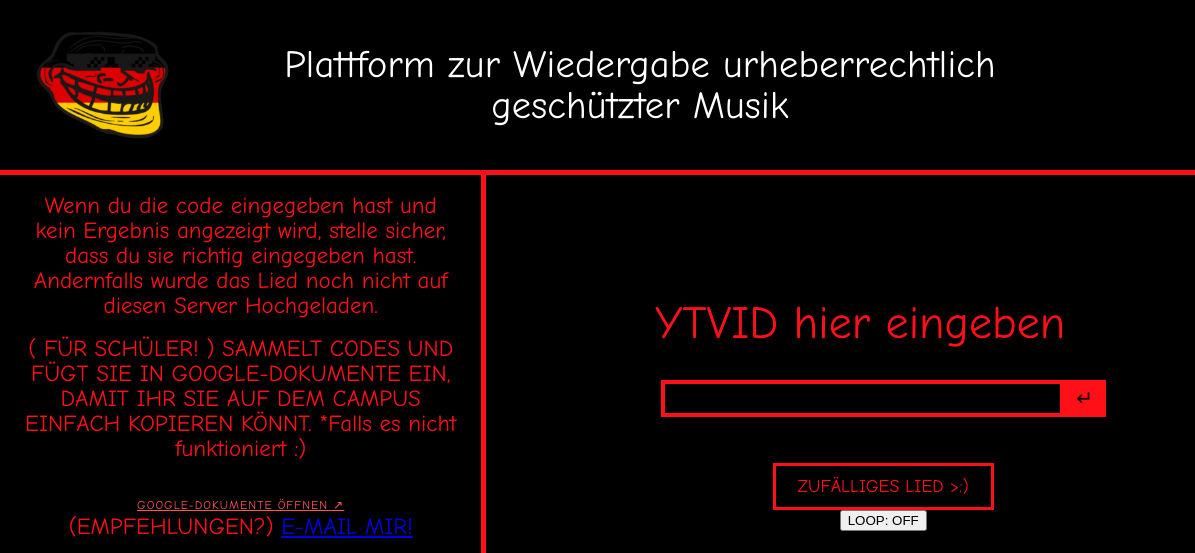
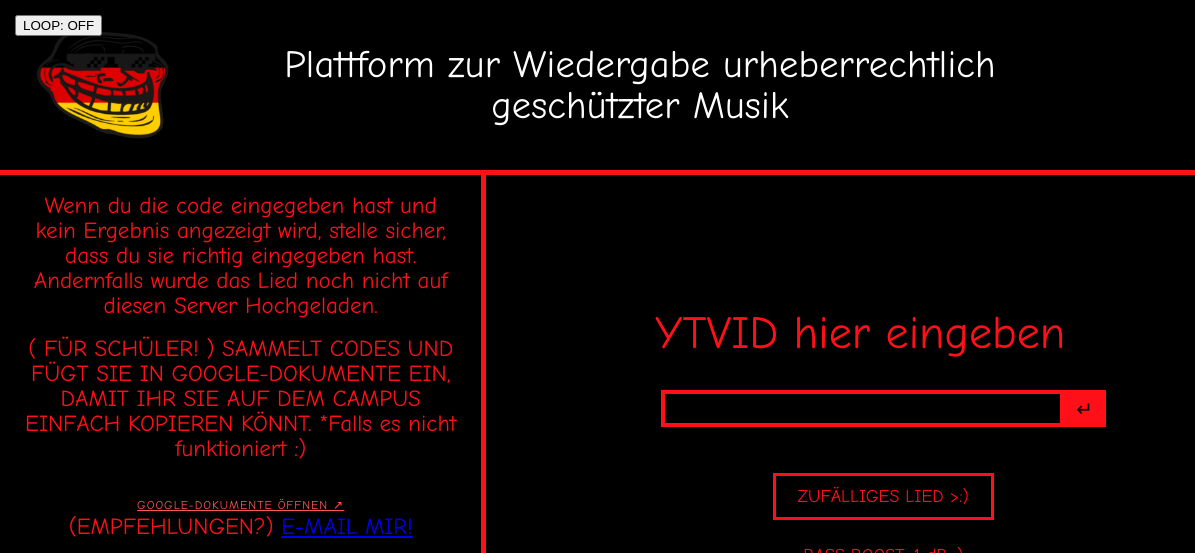
Before and after one commit to MadeByOneOk/keineblockierung, a plain HTML site: page index.html in a window 1280 px wide. Shown: the top 553 px of the page, 0-1195 px from the left. Drawn offline with nearby package versions, Linux system fonts and the light colour scheme.

Commit message:
Update style.css

```diff
--- a/style.css
+++ b/style.css
@@ -328,6 +328,12 @@ body {
   text-align: center;
   margin-bottom: 30px;
 }
+#loopButton {
+  position: absolute;
+  top: 15px;
+  left: 15px;
+  z-index: 10;
+}
 #lookupForm label {
   transform: translateX(-30px);
 }
```
